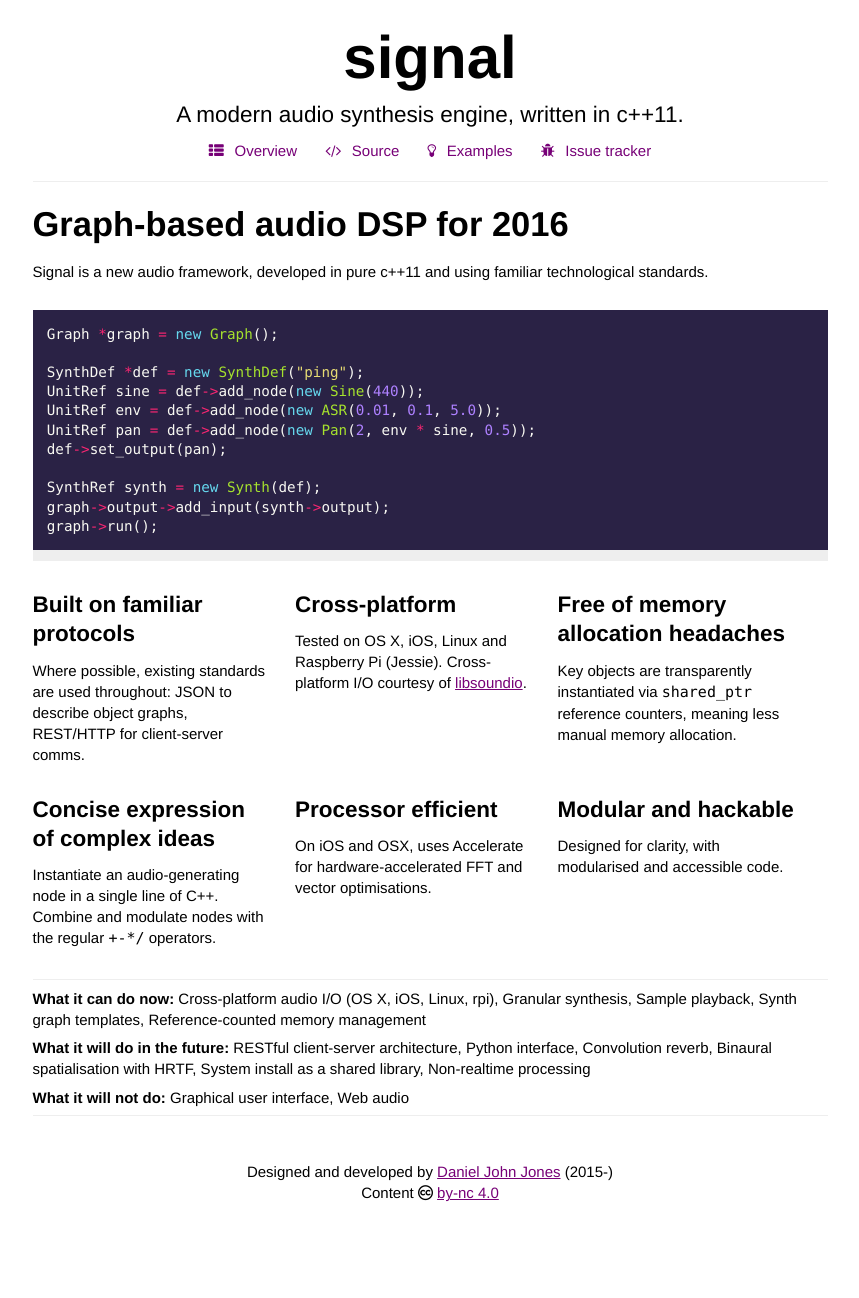
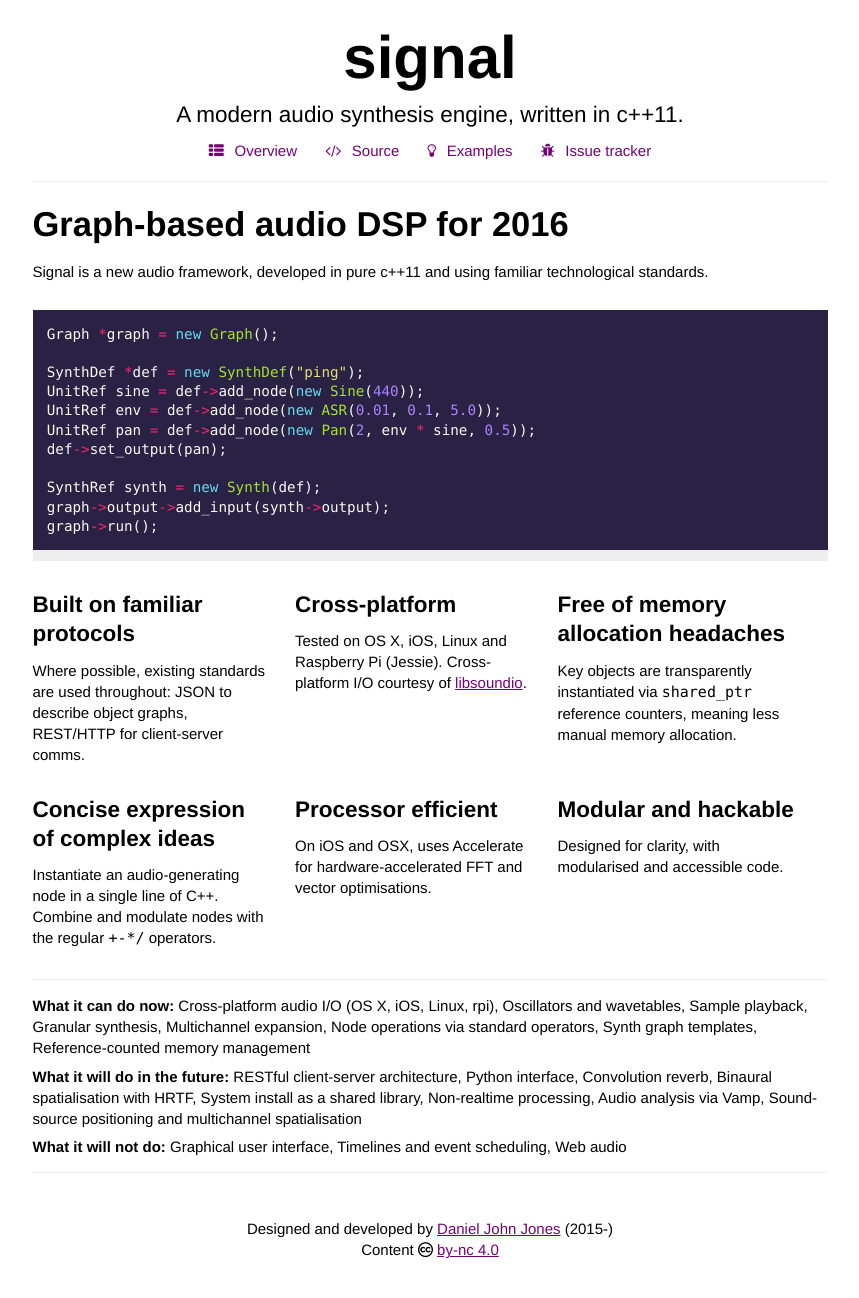
Before and after one commit to ideoforms/signalflow, a Jekyll site: the page built from index.md, in a window 1280 px wide. Shown: the whole page, without its empty margins (210-1069 px from the left). Built offline with Jekyll 4.4.1, drawn with Linux system fonts in a browser that asks for light colours; nearby versions of some CDN libraries; before the commit the page ends 1241 px from its top, so only the background shows below that.

Commit message:
Copy updates

```diff
--- a/index.md
+++ b/index.md
@@ -61,8 +61,8 @@ Designed for clarity, with modularised and accessible code.
 
 ---
 
-**What it can do now:** Cross-platform audio I/O (OS X, iOS, Linux, rpi), Granular synthesis, Sample playback, Synth graph templates, Reference-counted memory management
+**What it can do now:** Cross-platform audio I/O (OS X, iOS, Linux, rpi), Oscillators and wavetables, Sample playback, Granular synthesis, Multichannel expansion, Node operations via standard operators, Synth graph templates, Reference-counted memory management
 
-**What it will do in the future:** RESTful client-server architecture, Python interface, Convolution reverb, Binaural spatialisation with HRTF, System install as a shared library, Non-realtime processing
+**What it will do in the future:** RESTful client-server architecture, Python interface, Convolution reverb, Binaural spatialisation with HRTF, System install as a shared library, Non-realtime processing, Audio analysis via Vamp, Sound-source positioning and multichannel spatialisation
 
-**What it will not do:** Graphical user interface, Web audio
+**What it will not do:** Graphical user interface, Timelines and event scheduling, Web audio
--- a/style.css
+++ b/style.css
@@ -46,6 +46,7 @@ hr
 	clear: both;
 	height: 0px;
 	border: none;
+	margin: 1em 0;
 	border-bottom: 1px solid #eee;
 }
 
```
